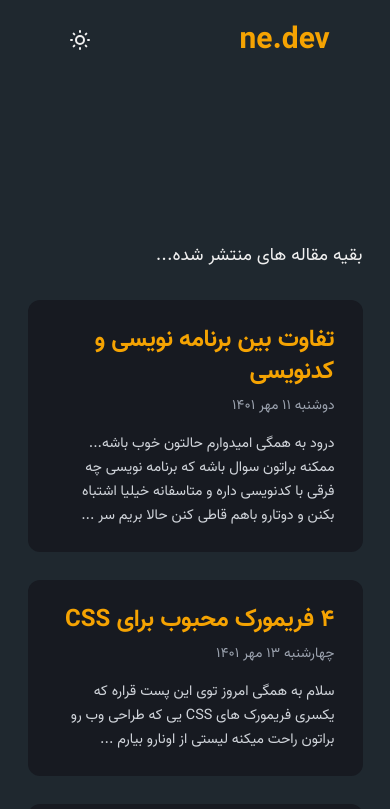
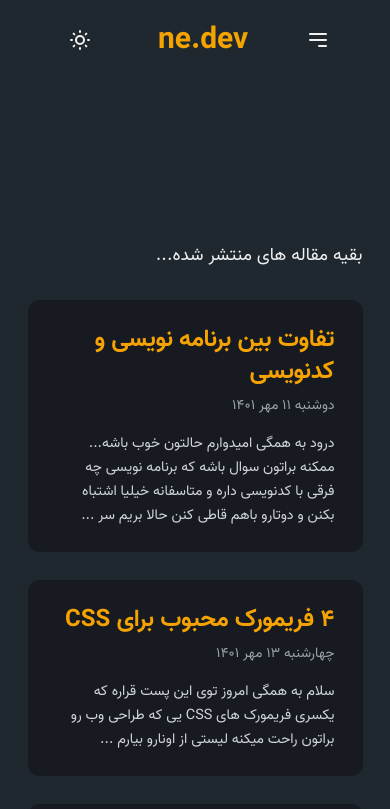
Before and after one commit to nafasebra/nafasebra-portfolio, a Next.js app: page /blog/1 in a window 390 px wide. Shown: the top 809 px of the page. Built offline with nearby package versions, Linux system fonts and the light colour scheme.

Commit message:
add navbar button to navbar

```diff
--- a/src/components/common/Navbar.tsx
+++ b/src/components/common/Navbar.tsx
@@ -18,6 +18,9 @@ function Navbar() {
     >
       <Container>
         <div className="w-full flex items-center justify-between py-5 px-2">
+          <button className="flex md:hidden items-center justify-center text-light">
+            <svg className="w-6 h-6" fill="none" stroke="currentColor" viewBox="0 0 24 24" xmlns="http://www.w3.org/2000/svg"><path strokeLinecap="round" strokeLinejoin="round" strokeWidth={2} d="M4 6h16M4 12h16m-7 6h7" /></svg>
+          </button>
           <h1 className="text-3xl font-bold text-orange">ne.dev</h1>
           <ul className="hidden md:flex items-center">
             <li className="mx-2">
```
